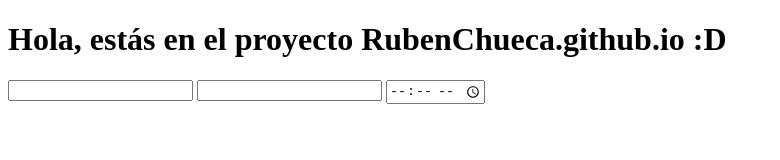
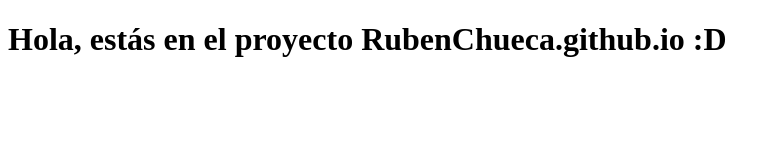
Before and after one commit to RubenChueca/RubenChueca.github.io, a plain HTML site: page index.html in a window 1280 px wide. Shown: the whole page, without its empty margins (0-780 px from the left). Drawn offline with Linux system fonts and the light colour scheme.

Commit message:
submit w3schools

```diff
--- a/index.html
+++ b/index.html
@@ -9,10 +9,6 @@
 
 <body>
     <h1>Hola, estás en el proyecto RubenChueca.github.io :D</h1>
-
-    <input type="tel" name="telefono" id="phone">
-    <input type="number" name="number" id="number">
-    <input type="time" name="hora" id="time">
 </body>
 
 </html>
```
Also changed, not shown: DEW/UT04-01/index2.html (renamed from DEW/UT04-01/index.html, +4 -1 lines).
